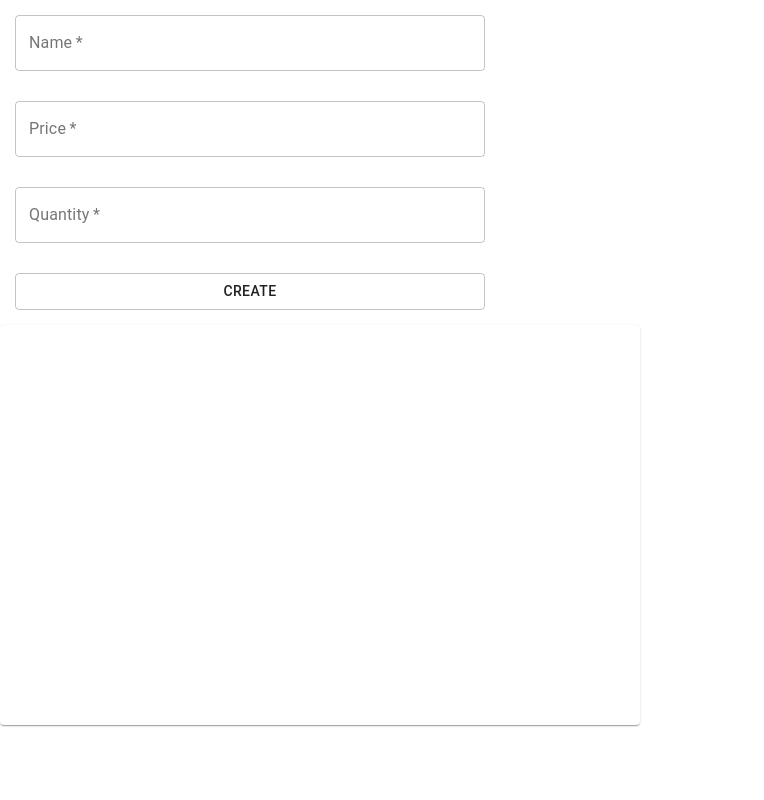
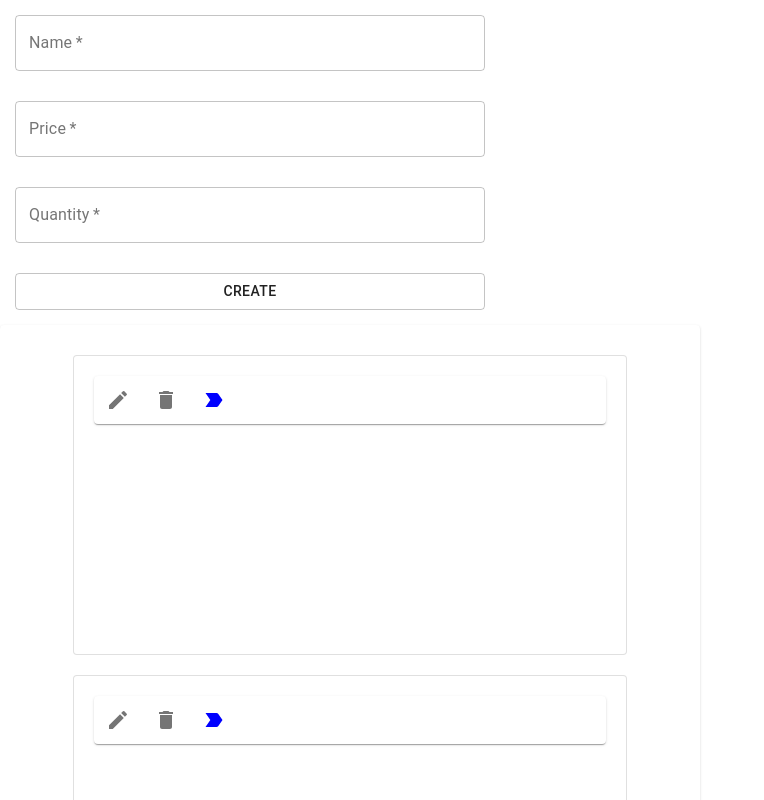
Before and after one commit to LeandroSSB/triforsys-frontend, a React (Vite) app: page / in a window 1280 px wide. Shown: the top 800 px of the page, without its empty margins (0-764 px from the left). Built offline with nearby package versions, Linux system fonts and the light colour scheme.

Commit message:
feat: adding icons to product compnent

```diff
--- a/package.json
+++ b/package.json
@@ -12,6 +12,7 @@
   "dependencies": {
     "@hookform/resolvers": "^3.1.0",
     "@material-ui/core": "^4.12.4",
+    "@material-ui/icons": "^4.11.3",
     "axios": "^1.4.0",
     "react": "^18.2.0",
     "react-dom": "^18.2.0",
--- /dev/null
+++ b/src/components/Product/index.jsx
@@ -0,0 +1,33 @@
+import { IconButton } from "@material-ui/core"
+import { Container, IconsContainer, SituationIcon } from "./style"
+import EditIcon from "@material-ui/icons/Edit"
+import DeleteIcon from '@material-ui/icons/Delete';
+import LabelImportantIcon from '@material-ui/icons/LabelImportant';
+
+export const Product = ({ id, name, price, quantity }) => {
+
+
+  return (
+    <Container variant="outlined">
+      <IconsContainer>
+
+        <IconButton>
+          <EditIcon/>
+        </IconButton>
+        <IconButton>
+          <DeleteIcon/>
+        </IconButton>
+
+       <SituationIcon disabled color="blue" >
+        <LabelImportantIcon/>
+       </SituationIcon>
+
+      </IconsContainer>
+
+
+    </Container>
+  )
+}
+
+
+export default Product
--- /dev/null
+++ b/src/components/Product/style.js
@@ -0,0 +1,22 @@
+import { IconButton, Paper } from "@material-ui/core";
+import styled from "styled-components";
+
+export const Container = styled(Paper)`
+  width: 32rem;
+  height: 20rem;
+  padding: 20px;
+  margin: 10px 0px;
+`
+
+export const IconsContainer = styled(Paper)`
+
+
+
+`
+
+export const SituationIcon = styled(IconButton)`
+  path{
+    color: ${props => props.color}
+  }
+
+`
--- a/src/components/ProductList/index.jsx
+++ b/src/components/ProductList/index.jsx
@@ -1,4 +1,5 @@
 import CreateProduct from "../CreateProduct"
+import Product from "../Product"
 import { Container } from "./style"
 
 
@@ -8,7 +9,8 @@ const ProductList = () => {
 
   return (
     <Container>
-
+      <Product/>
+      <Product/>
     </Container>
   )
 }
--- a/src/components/ProductList/style.js
+++ b/src/components/ProductList/style.js
@@ -10,4 +10,5 @@ export const Container = styled(Paper)`
   align-items: center;
   flex-flow: column;
   overflow-y: auto;
+  padding: 20px 30px;
 `
--- a/src/components/index.jsx
+++ b/src/components/index.jsx
@@ -1,5 +1,6 @@
 import Header from "./Header/index"
 import CreateProduct from "./CreateProduct"
 import ProductList from "./ProductList"
+import Product from "./Product"
 
-export { Header, CreateProduct, ProductList }
+export { Header, CreateProduct, ProductList, Product }
```
Also changed, not shown: 1 other file (tests, documents, lock files or other folders).
